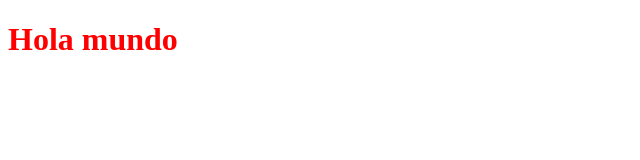
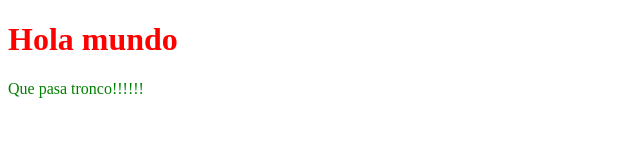
Before and after one commit to josemest/bootCampJosemest, a plain HTML site: page index.html in a window 1280 px wide. Shown: the whole page, without its empty margins (0-640 px from the left). Drawn offline with Linux system fonts and the light colour scheme.

Commit message:
Mi segundo commit rama1

```diff
--- a/index.html
+++ b/index.html
@@ -6,5 +6,6 @@
 </head>
 <body>
 	<h1>Hola mundo</h1>
+    <p>Que pasa tronco!!!!!!</p>
 </body>
 </html>
--- a/style.css
+++ b/style.css
@@ -1,3 +1,7 @@
 h1 {
 	color: red;
 }
+
+p {
+color: green;
+}
```
